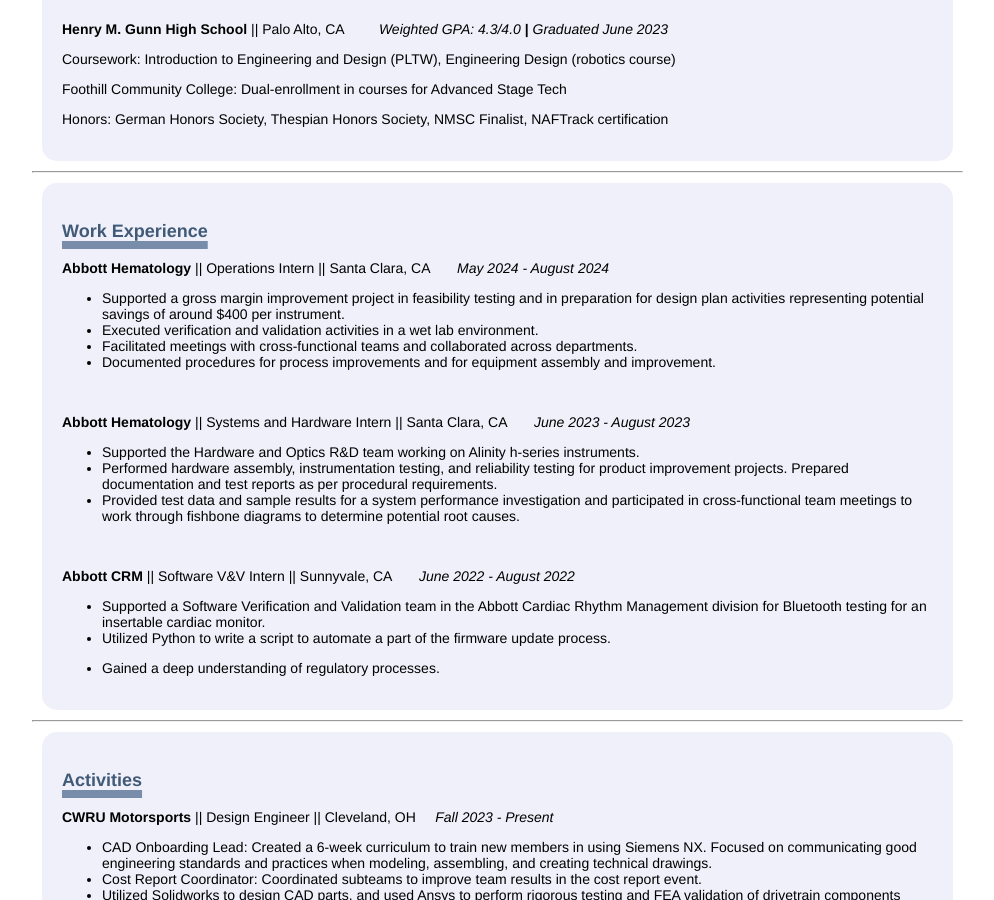
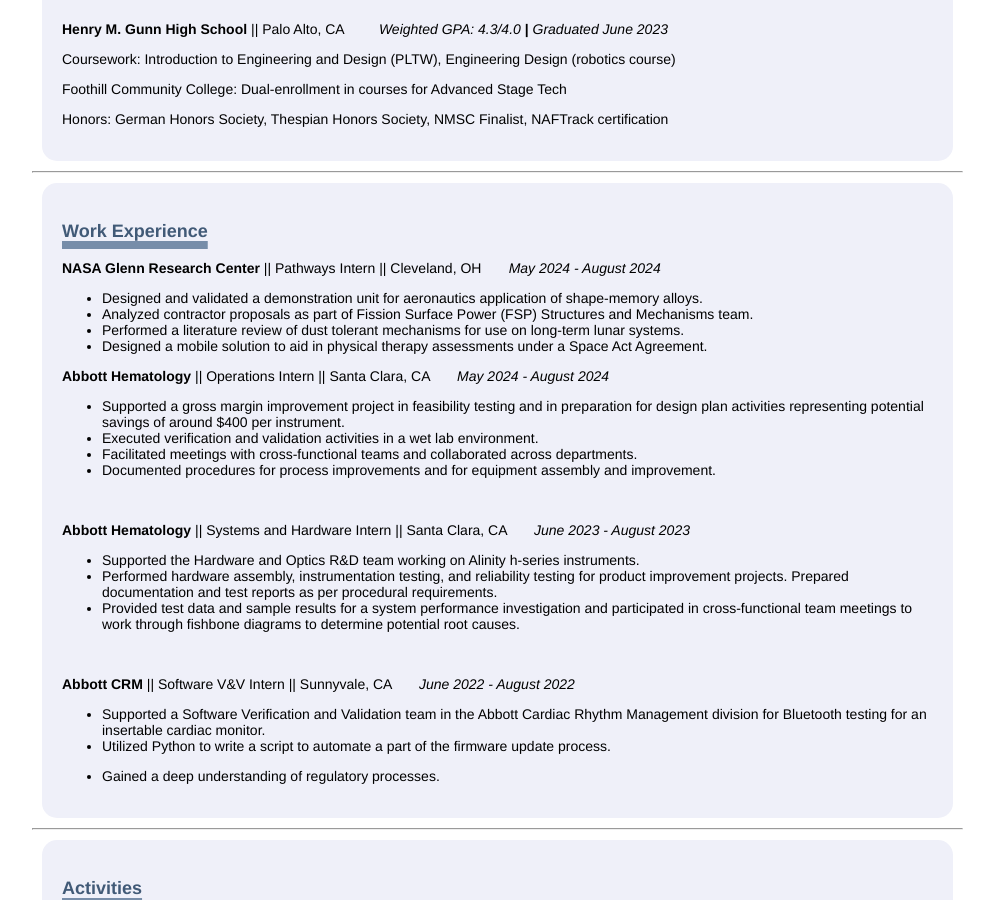
Before and after one commit to lucyttma/lucyttma.github.io, a Jekyll site: the page built from static/resume.html, in a window 1280 px wide and 900 px high, scrolled down 470 px. Shown: the whole window, without its empty margins (26-1020 px from the left). Built offline with Jekyll 4.4.1, drawn with Linux system fonts in a browser that asks for light colours.

Commit message:
Update resume.html

```diff
--- a/static/resume.html
+++ b/static/resume.html
@@ -26,6 +26,14 @@
 <hr />
 <div class="resume-section">
   <h3><b>Work Experience</b></h3>
+   <p><b>NASA Glenn Research Center</b><span style="font-weight: 400;"> || Pathways Intern || Cleveland, OH</span> <span style="font-weight: 400;"> &nbsp; &nbsp; &nbsp; </span><em><span style="font-weight: 400;">May 2024 - August 2024</span></em></p>
+    <ul>
+      <li style="font-weight: 400;" aria-level="1"><span style="font-weight: 400;">Designed and validated a demonstration unit for aeronautics application of shape-memory alloys.
+&nbsp;</span></li>
+      <li style="font-weight: 400;" aria-level="1"><span style="font-weight: 400;">Analyzed contractor proposals as part of Fission Surface Power (FSP) Structures and Mechanisms team.</span></li>
+      <li style="font-weight: 400;" aria-level="1"><span style="font-weight: 400;">Performed a literature review of dust tolerant mechanisms for use on long-term lunar systems.</span></li>
+    <li style="font-weight: 400;" aria-level="1"><span style="font-weight: 400;">Designed a mobile solution to aid in physical therapy assessments under a Space Act Agreement.</span></li>
+  </ul>
     <p><b>Abbott Hematology</b><span style="font-weight: 400;"> || Operations Intern || Santa Clara, CA</span> <span style="font-weight: 400;"> &nbsp; &nbsp; &nbsp; </span><em><span style="font-weight: 400;">May 2024 - August 2024</span></em></p>
     <ul>
       <li style="font-weight: 400;" aria-level="1"><span style="font-weight: 400;">Supported a gross margin improvement project in feasibility testing and in preparation for design plan activities representing potential savings of around $400 per instrument.&nbsp;</span></li>
```
